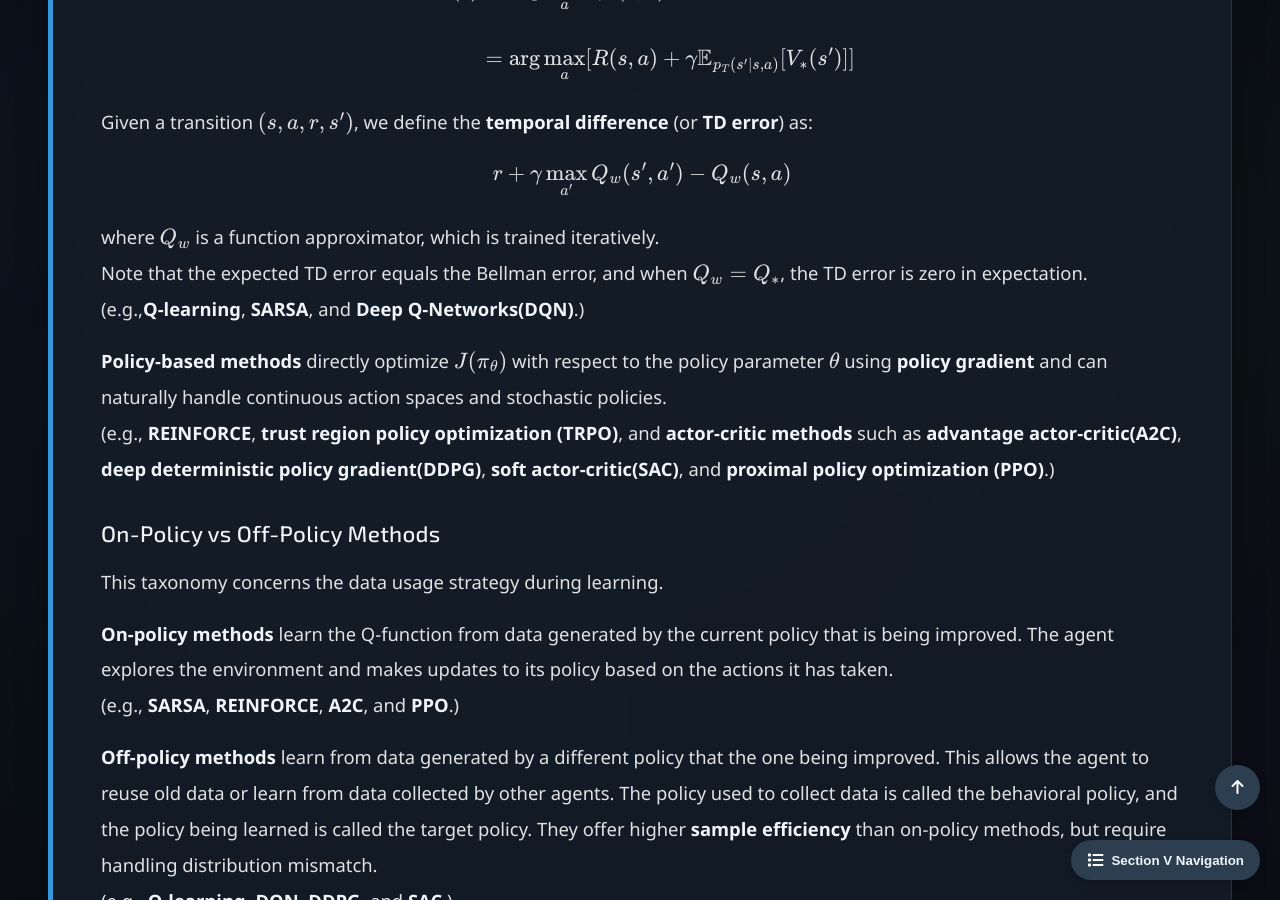
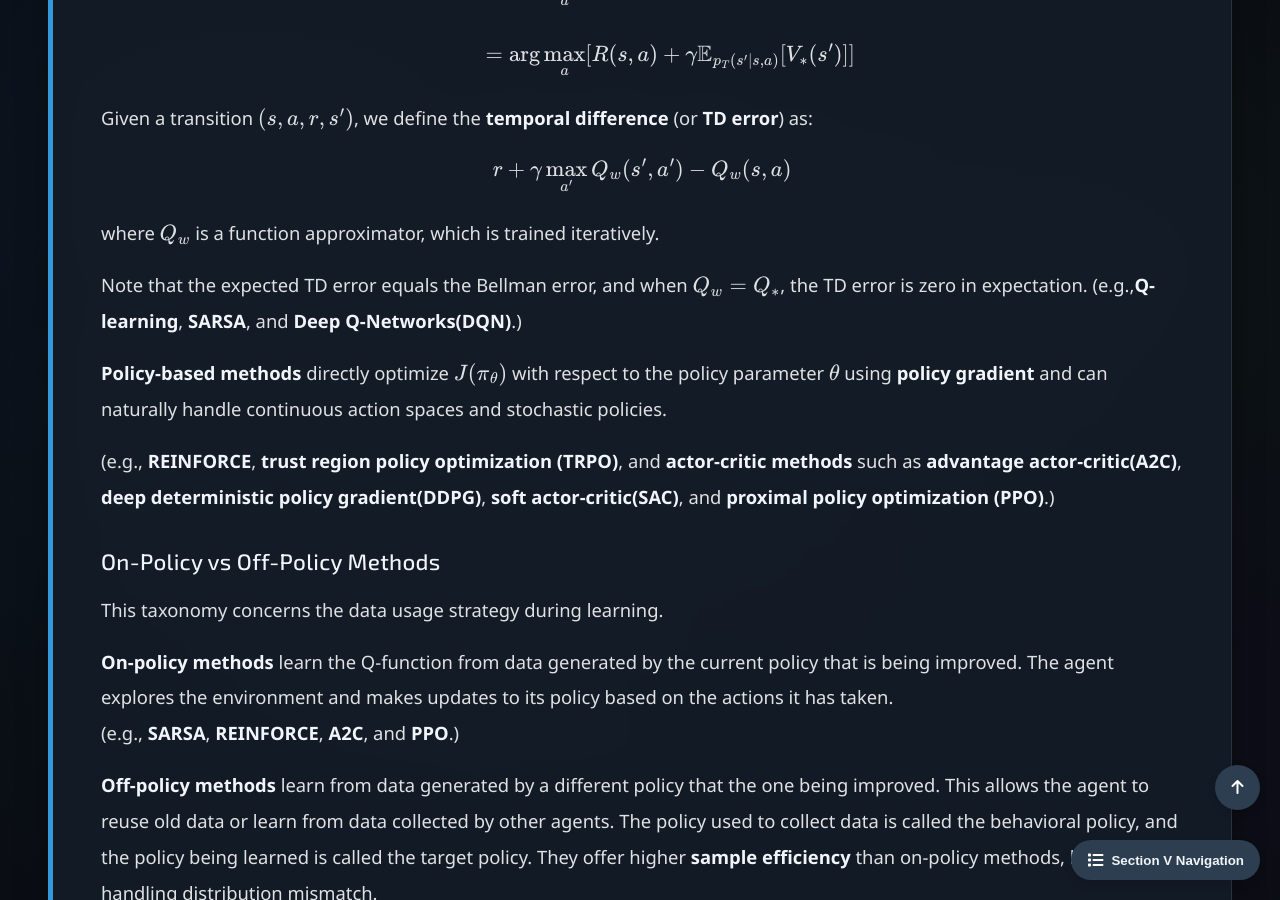
Before and after one commit to Yusukey01/yusukey01.github.io, a Jekyll site: the page built from Mathematics/Machine_learning/intro_RL.html, in a window 1280 px wide and 900 px high, scrolled down 3042 px. Built offline with Jekyll 4.4.1, drawn with Linux system fonts in a browser that asks for light colours.

Commit message:
fixed style, texts

```diff
--- a/Mathematics/Machine_learning/intro_RL.html
+++ b/Mathematics/Machine_learning/intro_RL.html
@@ -96,11 +96,12 @@ uses_python: false
 
                 <p>
                     <strong>Model-based RL</strong> methods learn an explicit model of the environment from data, including:
+                </p>
+
                 <ul style="padding-left: 40px;">
                     <li>the transition dynamics \(p_T(s' \mid s, a)\), and</li>
                     <li>the reward model \(p_R(r \mid s, a, s')\).</li>
                 </ul>
-                </p>
 
                 <p>
                     Once learned, the agent uses <strong>planning</strong> algorithms to compute an optimal policy \(\pi_*\).
@@ -135,9 +136,10 @@ uses_python: false
                     r + \gamma \max_{a'} Q_w (s', a') - Q_w (s, a)
                     \]
                     where \(Q_w\) is a function approximator, which is trained iteratively.
-                    <br>
+                </p>
+
+                <p>
                     Note that the expected TD error equals the Bellman error, and when \(Q_w = Q_*\), the TD error is zero in expectation.
-                    <br>
                     (e.g.,<strong>Q-learning</strong>, <strong>SARSA</strong>, and <strong>Deep Q-Networks(DQN)</strong>.)
                 </p>
 
@@ -145,7 +147,9 @@ uses_python: false
                     <strong>Policy-based methods</strong> directly optimize \(J(\pi_{\mathbf{\theta}})\) with respect to the
                     policy parameter \(\mathbf{\theta}\) using <strong>policy gradient</strong> and can naturally handle continuous action spaces
                     and stochastic policies.
-                    <br>
+                </p>
+
+                <p>
                     (e.g., <strong>REINFORCE</strong>, <strong>trust region policy optimization (TRPO)</strong>, and <strong>actor-critic methods</strong>
                     such as <strong>advantage actor-critic(A2C)</strong>, <strong>deep deterministic policy gradient(DDPG)</strong>, <strong>soft actor-critic(SAC)</strong>,
                     and <strong>proximal policy optimization (PPO)</strong>.)
@@ -257,6 +261,8 @@ uses_python: false
                     \left\langle \mathcal{S}, \mathcal{A}, p_T, p_R, p_0 \right\rangle,
                     \]
                     where:
+                </p>
+
                 <ul style="padding-left: 40px;">
                     <li>\(\mathcal{S}\): set of environment states</li>
                     <li>\(\mathcal{A}\): set of available actions</li>
@@ -264,7 +270,6 @@ uses_python: false
                     <li>\(p_R(r \mid s, a, s')\): reward model (stochastic reward distribution)</li>
                     <li>\(p_0(s_0)\): initial state distribution</li>
                 </ul>
-                </p>
 
                 <p>
                     At time \(t = 0\), the initial state is sampled as \(s_0 \sim p_0\). At each step \(t \geq 0\), the agent observes
@@ -279,12 +284,13 @@ uses_python: false
                     (s_t, a_t, r_t, s_{t+1}),
                     \]
                     where:
+                </p>
+
                 <ul style="padding-left: 40px;">
                     <li>\(a_t \sim \pi(a \mid s_t)\)</li>
                     <li>\(s_{t+1} \sim p_T(s_{t+1} \mid s_t, a_t)\)</li>
                     <li>\(r_t \sim p_R(r \mid s_t, a_t, s_{t+1})\)</li>
                 </ul>
-                </p>
 
                 <p>
                     Under policy \(\pi\), the joint distribution of a trajectory \(\boldsymbol{\tau}\) of length \(T\) is given by:
@@ -367,6 +373,7 @@ uses_python: false
 
                 <div class="theorem">
                     <span class="theorem-title"><strong>Bellman's Optimality Equations</strong>:</span>
+                    <p>
                         \[
                         \begin{align*}
                         V_*(s) &= \max_a \left[ R(s, a) + \gamma \, \mathbb{E}_{p_T(s' \mid s, a)} \left[ V_*(s') \right] \right] \\\\
@@ -374,6 +381,7 @@ uses_python: false
                         \end{align*}
                         \]
                         The optimal value functions \(V_*\) and \(Q_*\) are the unique fixed points of these equations.
+                    </p>
                 </div>
 
                 <p>
@@ -387,26 +395,27 @@ uses_python: false
                     Solving for \(V_*\), \(Q_*\), or \(\pi_*\) is known as <strong>policy optimization</strong>, while computing
                     \(V_{\pi}\) or \(Q_{\pi}\) for a given policy \(\pi\) is called <strong>policy evaluation</strong>.
                 </p>
+
                 <p>
                    Bellman's equations for <strong>policy evaluation</strong> can be derived from the <strong>optimality equations</strong>
                    by replacing each maximization over actions, \(\max_a [\,\cdot\,]\), with an expectation over the policy at the corresponding
                    state, \(\mathbb{E}_{\pi(a \mid s)}[\,\cdot\,]\), wherever action selection occurs.
+                </p>
+
                 <div class="theorem">
                     <span class="theorem-title"><strong>Bellman's Expectation Equations:</strong></span>
                     <p>
                         For a fixed policy \(\pi\), the state-value function satisfies:
-                            </p>
                         \[
                         V_{\pi}(s) = \mathbb{E}_{\pi(a \mid s)} \left[ R(s, a) + \gamma \, \mathbb{E}_{p_T(s' \mid s, a)} \left[ V_{\pi}(s') \right] \right]
                         \]
-                            <p>
                         The action-value function satisfies:
-                            </p>
                         \[
                         Q_{\pi}(s, a) = R(s, a) + \gamma \, \mathbb{E}_{p_T(s' \mid s, a)} \left[ \mathbb{E}_{\pi(a' \mid s')} \left[ Q_{\pi}(s', a') \right] \right]
                         \]
+                    </p>
                 </div>
-                </p>
+
             </section>
 
             <section id="DP" class="section-content">
@@ -444,11 +453,13 @@ uses_python: false
                     \]
                     So, \(V_k\) converges to \(V_*\) as \(k \to \infty\).
                 </p>
+
                 <p>
                     For all possible states \(s\), value iteration computes \(V_*(s)\) and \(\pi_*(s)\), averaging over all possible
                     next states \(s'\) at each iteration. (Note: If we need the value and policy for only certain starting states, other methods can be used such as
                     real-time dynamic programming).
                 </p>
+
                 <div class="pseudocode">
                     <span class="pseudocode-title">VALUE_ITERATION</span>
                     <strong>Input:</strong> \(M = \left\langle \mathcal{S}, \mathcal{A}, p_T(s' | s, a), R(s, a), \gamma \right\rangle\)
@@ -488,6 +499,7 @@ uses_python: false
                     <strong>policy evaluation</strong>. Once we have evaluated \(V_{\pi}\) for the policy \(\pi\), we need to find a better
                     policy \(\pi'\).
                 </p>
+
                 <p>
                     Now we move on to the <strong>policy improvement</strong> step:
                     \[
@@ -549,14 +561,17 @@ uses_python: false
                     that estimates value functions by sampling complete episodes and using actual returns.
                 </p>
 
-                <p>The Monte Carlo control method works as follows:</p>
+                <p>
+                    The Monte Carlo control method works as follows:
+                </p>
+
                 <ol style="padding-left: 40px;">
                     <li>The agent takes action \(a\) in state \(s\)</li>
                     <li>Samples the rest of the trajectory according to policy \(\pi\)</li>
                     <li>Computes the actual return \(G_t\) (sum of discounted rewards) from that state-action pair</li>
                     <li>The episode terminates when a terminal state is reached</li>
                 </ol>
-                    <br>
+
                 <p>
                     We use this approach within a <strong>generalized policy iteration</strong> framework to find an optimal policy.
                     The process alternates between policy evaluation (using MC sampling to estimate \(Q_\pi(s,a)\)) and
@@ -625,12 +640,14 @@ uses_python: false
                     V(s_t) \leftarrow V(s_t) + \alpha \left[ r_t + \gamma V(s_{t+1}) - V(s_t) \right]
                     \]
                     where:
+                </p>
+
                 <ul style="padding-left: 40px;">
                     <li>\(\alpha \in (0,1]\) is the learning rate</li>
                     <li>\(r_t + \gamma V(s_{t+1})\) is the <strong>TD target</strong></li>
                     <li>\(\delta_t = r_t + \gamma V(s_{t+1}) - V(s_t)\) is the <strong>TD error</strong></li>
                 </ul>
-                </p>
+
 
                 <h3>n-Step TD Methods</h3>
                 <p>
@@ -658,12 +675,13 @@ uses_python: false
 
                 <p>
                     The parameter \(\lambda\) creates a different type of interpolation than n-step methods:
+                </p>
+
                 <ul style="padding-left: 40px;">
                     <li>When \(\lambda = 0\): Only the 1-step return is used, reducing to TD(0)</li>
                     <li>When \(\lambda = 1\): For episodic tasks, this gives Monte Carlo behavior through full credit assignment</li>
                     <li>For \(0 < \lambda < 1\): Creates a weighted blend that emphasizes shorter-term returns but includes longer-term effects</li>
                  </ul>
-                </p>
 
                 <p>
                     Note that TD(λ) with \(\lambda = 1\) achieves Monte Carlo-equivalent behavior through a different mechanism than
@@ -692,13 +710,14 @@ uses_python: false
                 <h3>Key Advantages</h3>
                 <p>
                     TD methods offer several key advantages that make them central to modern reinforcement learning:
+                </p>
+
                 <ul style="padding-left: 40px;">
                     <li><strong>Online learning</strong>: Updates occur after each time step, enabling continuous learning without waiting for episode completion.</li>
                     <li><strong>Computational efficiency</strong>: No need to store or process entire episode returns.</li>
                     <li><strong>Lower variance</strong>: TD(0) has lower variance due to bootstrapping, though this comes at the cost of introducing bias.</li>
                     <li><strong>Applicability to continuing tasks</strong>: Can learn in non-episodic environments where episodes never terminate.</li>
                 </ul>
-                </p>
 
             </section>
 
@@ -742,13 +761,12 @@ uses_python: false
                 </p>
 
                 <h3>Key Differences</h3>
-                <p>
+
                 <ul style="padding-left: 40px;">
                     <li><strong>Convergence</strong>: Q-learning converges to \(Q_*\) (optimal action-value function) regardless of policy followed; SARSA converges to \(Q_{\pi}\) for the specific policy being followed</li>
                     <li><strong>Policy dependence</strong>: SARSA accounts for the actual exploration policy in its updates, while Q-learning assumes optimal action selection regardless of the behavioral policy</li>
                     <li><strong>Behavioral differences</strong>: In some environments, SARSA may learn different policies than Q-learning because it considers the exploration policy's actual behavior, while Q-learning optimizes assuming greedy action selection</li>
                 </ul>
-                </p>
 
                 <p>
                     Both algorithms require exploration to discover good actions, leading us to the fundamental challenge
@@ -795,6 +813,9 @@ uses_python: false
                     &= \gamma \nabla_{\mathbf{\theta}} \mathbb{E}_{p_T(s_1 \mid s_0, a_0)} [V_{\pi_{\mathbf{\theta}}}(s_1)].
                     \end{align*}
                     \]
+                </p>
+
+                <p>
                     Repeating the same steps, we obtain the <strong>policy gradient theorem</strong>:
                     \[
                     \begin{align*}
@@ -867,11 +888,13 @@ uses_python: false
                     <strong>Actor-critic methods</strong> are hybrid algorithms that combine both policy-based and value-based approaches
                     to address the high variance problem of pure policy gradient methods like REINFORCE. These methods maintain
                     two separate function approximators that work together:
+                </p>
+
                 <ul style="padding-left: 40px;">
                     <li><strong>Actor</strong> \(\pi_{\mathbf{\theta}}(a \mid s)\): A parameterized policy that selects actions, where \(\mathbf{\theta}\) are the policy parameters.</li>
                     <li><strong>Critic</strong> \(V_{\mathbf{w}}(s)\): A parameterized state-value function that evaluates states, where \(\mathbf{w}\) are the value function parameters.</li>
                 </ul>
-                    <br>
+                <p>
                     The actor updates the policy parameters \(\mathbf{\theta}\) using gradients weighted by the advantage estimates
                     provided by the critic, while the critic updates the value function parameters \(\mathbf{w}\) to more accurately
                     estimate expected returns through temporal difference learning.
@@ -926,25 +949,24 @@ uses_python: false
 
                 <p>
                     Actor-critic methods offer several key advantages:
+                </p>
                 <ul style="padding-left: 40px;">
                     <li><strong>Reduced variance</strong>: Lower variance than pure policy gradient methods like REINFORCE through value function baselines</li>
                     <li><strong>Sample efficiency</strong>: More efficient learning through bootstrapping compared to Monte Carlo methods</li>
                     <li><strong>Broad applicability</strong>: Can handle both discrete and continuous action spaces with online learning capability</li>
                 </ul>
-                </p>
 
                 <p>
                     Other Key actor-critic algorithms include:
+                </p>
+
                 <ul style="padding-left: 40px;">
                     <li><strong>A3C (Asynchronous Advantage Actor-Critic)</strong>: Uses multiple parallel agents</li>
                     <li><strong>DDPG (Deep Deterministic Policy Gradient)</strong>: For continuous control</li>
                     <li><strong>PPO (Proximal Policy Optimization)</strong>: Clips policy updates for stability</li>
                 </ul>
-                </p>
 
             </section>
-
-
 
         </div>
         <script src="/js/main.js"></script>
```
Lines whose indentation alone changed are shown as unchanged.
